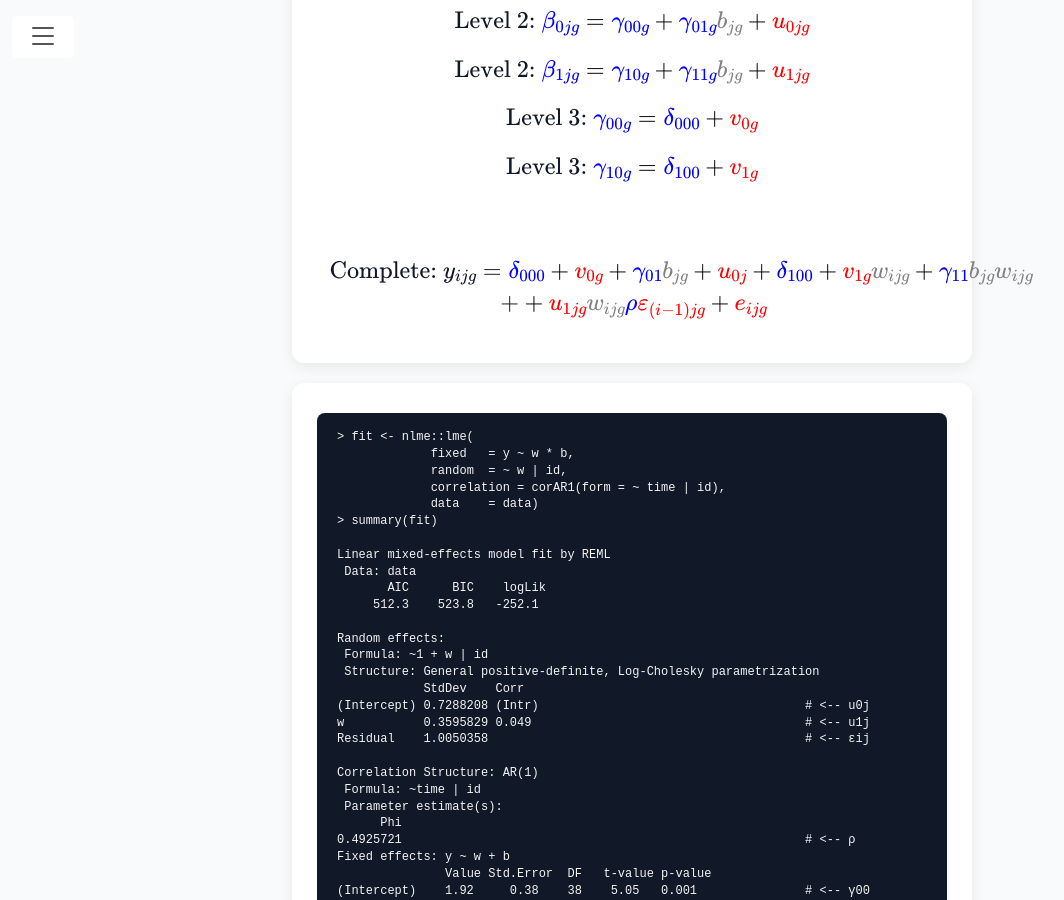
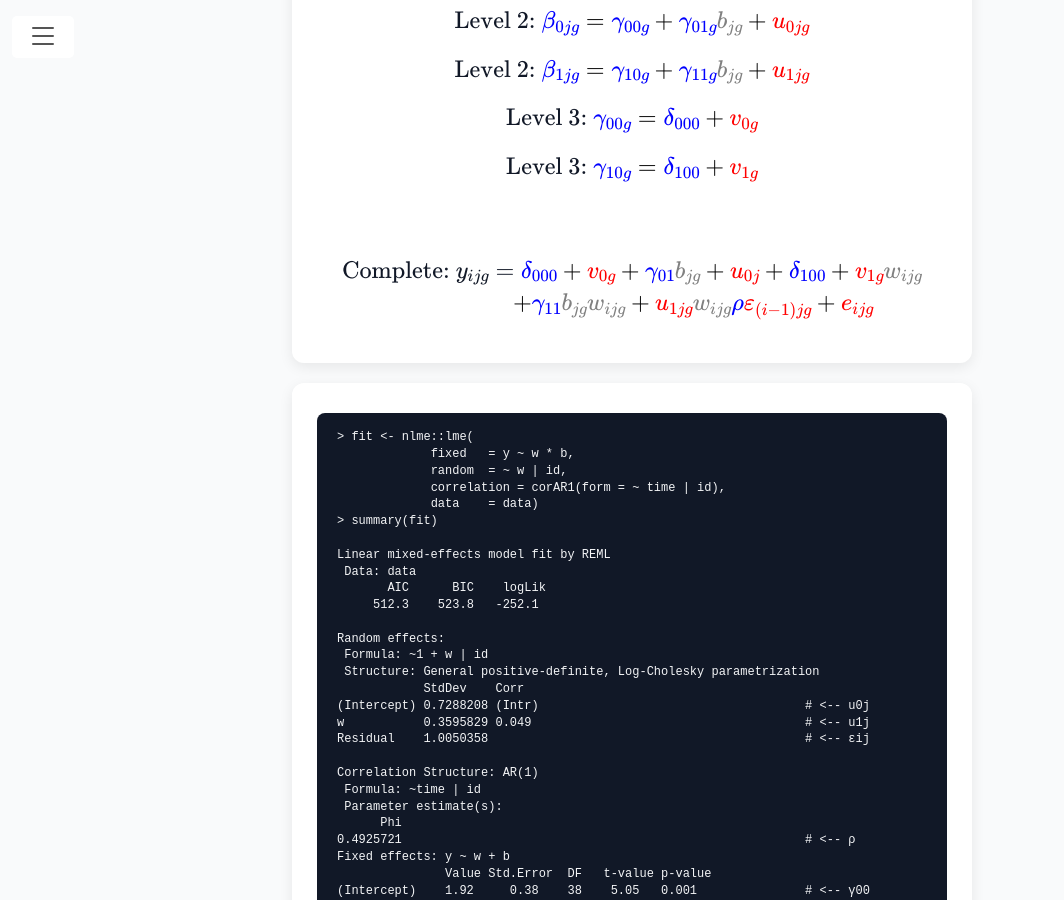
Before and after one commit to lennartseizer/ild, a Jekyll site: the page built from 3.html, in a window 1280 px wide and 900 px high, scrolled down 6951 px. Shown: the whole window, without its empty margins (8-1072 px from the left). Built offline with Jekyll 4.4.1, drawn with Linux system fonts in a browser that asks for light colours.

Commit message:
Update 3.html

```diff
--- a/3.html
+++ b/3.html
@@ -514,8 +514,8 @@
       \text{Complete: } y_{ijg}
       &= \color{blue}\delta_{000} \color{black}+ \color{red}v_{0g} \color{black}
       + \color{blue}\gamma_{01}\color{gray}b_{jg} \color{black}
-      + \color{red}u_{0j} \color{black}+\color{blue}\delta_{100}\color{black}+ \color{red}v_{1g}\color{gray}w_{ijg} \color{black}+ \color{blue}\gamma_{11}\color{gray}b_{jg}\color{gray}w_{ijg} \\
-      &\quad + \color{black}+\color{red}u_{1jg}\color{gray}w_{ijg} \color{blue}\rho\color{red}\varepsilon_{(i-1)jg} \color{black}+ \color{red}e_{ijg}
+      + \color{red}u_{0j} \color{black}+\color{blue}\delta_{100}\color{black}+ \color{red}v_{1g}\color{gray}w_{ijg} \\
+      &\quad \color{black}+ \color{blue}\gamma_{11}\color{gray}b_{jg}\color{gray}w_{ijg} \color{black}+\color{red}u_{1jg}\color{gray}w_{ijg} \color{blue}\rho\color{red}\varepsilon_{(i-1)jg} \color{black}+ \color{red}e_{ijg}
       \end{align*}
       $$
       </div>
```
